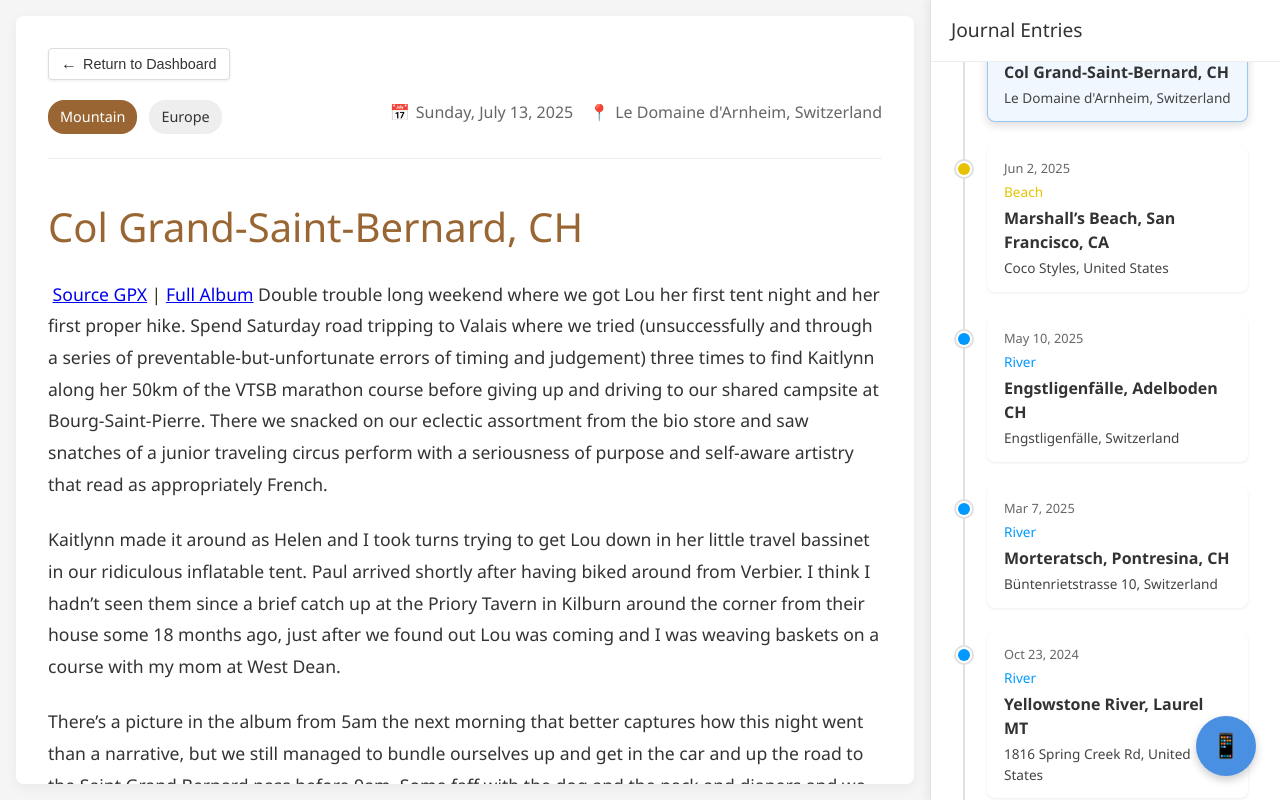
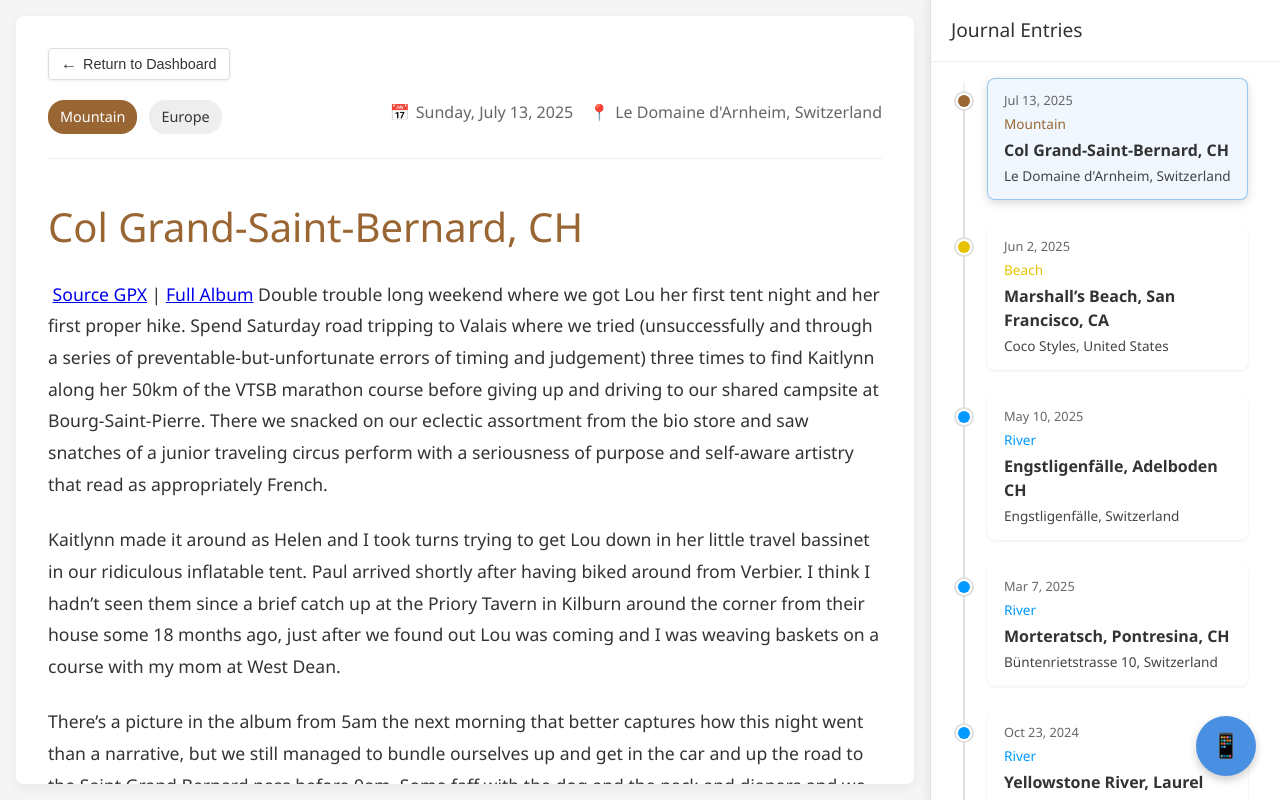
Before and after one commit to loganrhyne/nfc-collection, a React (Create React App) app in the folder dashboard-ui/: page / in a window 1280 px wide. Both pictures are taken after a click on the element 1117 px from the left and 158 px from the top of the page. Built offline with nearby package versions, Linux system fonts and the light colour scheme.

Commit message:
refactor side panel

```diff
--- a/dashboard-ui/src/components/entry/EntryView.js
+++ b/dashboard-ui/src/components/entry/EntryView.js
@@ -222,12 +222,13 @@ const NoEntryMessage = styled.div`
 const RightColumn = styled.div`
   width: 350px;
   height: 100%;
-  overflow-y: auto;
-  padding: 0;
+  display: flex;
+  flex-direction: column;
   background-color: #fff;
   border-left: 1px solid #e0e0e0;
   box-shadow: -4px 0 8px rgba(0, 0, 0, 0.05);
   z-index: 1;
+  overflow: hidden; /* Remove scrolling from the container itself */
 `;
 
 const SectionTitle = styled.h2`
@@ -238,9 +239,14 @@ const SectionTitle = styled.h2`
   border-bottom: 1px solid #eee;
   background-color: #fff;
   font-weight: 500;
-  position: sticky;
-  top: 0;
   z-index: 10;
+  flex: 0 0 auto; /* Don't allow this to shrink or grow */
+`;
+
+const TimelineContentContainer = styled.div`
+  flex: 1;
+  overflow-y: auto; /* Only this container scrolls */
+  padding: 16px;
 `;
 
 const EntryView = ({ entryId, onReturn }) => {
@@ -405,9 +411,9 @@ const EntryView = ({ entryId, onReturn }) => {
 
       <RightColumn id="entry-timeline-container">
         <SectionTitle>Journal Entries</SectionTitle>
-        <div style={{ padding: '16px' }}>
+        <TimelineContentContainer>
           <VerticalTimeline onEntrySelect={handleEntrySelect} />
-        </div>
+        </TimelineContentContainer>
       </RightColumn>
     </EntryViewContainer>
   );
--- a/dashboard-ui/src/components/timeline/VerticalTimeline.js
+++ b/dashboard-ui/src/components/timeline/VerticalTimeline.js
@@ -4,9 +4,8 @@ import { useData } from '../../context/DataContext';
 import colorScheme from '../../utils/colorScheme';
 
 const TimelineContainer = styled.div`
-  height: calc(100% - 16px);
-  overflow-y: auto;
-  padding: 20px 16px 20px 0;
+  height: 100%;
+  padding: 0 16px 20px 0;
 `;
 
 // Main timeline layout
@@ -172,7 +171,7 @@ const VerticalTimeline = ({ onEntrySelect }) => {
     }
   }, [selectedEntry, onEntrySelect]);
 
-  // Scroll to position selected entry in the middle of the viewport
+  // Scroll to position selected entry in the viewport
   useEffect(() => {
     // Only proceed if we have a selected entry
     if (!selectedEntry) return;
@@ -187,54 +186,40 @@ const VerticalTimeline = ({ onEntrySelect }) => {
           return;
         }
 
-        // Get the container and its dimensions
-        const container = timelineContainerRef.current;
-        if (!container) return;
+        // Get the scrollable container (which is now the parent TimelineContentContainer)
+        const scrollContainer = document.querySelector('#entry-timeline-container > div:last-child');
+        if (!scrollContainer) {
+          console.log('Could not find scrollable container');
+          return;
+        }
+
+        // Ensure we're targeting the right container
+        console.log('Found scroll container:', scrollContainer);
 
         // Get dimensions needed for calculation
-        const containerHeight = container.clientHeight;
+        const containerHeight = scrollContainer.clientHeight;
         const entryHeight = selectedElement.offsetHeight;
 
-        // Get the header element (SectionTitle in EntryView.js)
-        let headerElement = document.querySelector('#entry-timeline-container > h2');
+        // Calculate the offset to center the entry in the viewport
+        const middleOffset = (containerHeight / 2) - (entryHeight / 2);
 
-        // If we can't find it directly, try a more general selector for the sticky header
-        if (!headerElement) {
-          const containerParent = document.querySelector('.timeline-container')?.parentNode;
-          if (containerParent) {
-            headerElement = containerParent.querySelector('h2');
-          }
-        }
+        console.log(`Container height: ${containerHeight}, Entry height: ${entryHeight}, Offset: ${middleOffset}`);
 
-        const headerHeight = headerElement ? headerElement.offsetHeight : 0;
-        console.log('Header element found:', !!headerElement);
+        // Get the element's position relative to the scrollable container
+        const entryRect = selectedElement.getBoundingClientRect();
+        const containerRect = scrollContainer.getBoundingClientRect();
+        const relativeTop = entryRect.top - containerRect.top;
 
-        // Calculate the offset needed to position the entry in the middle
-        // Formula: Middle of container - Half of entry height - header height - header padding
-        const headerPadding = 16; // From the padding in EntryView.js
-        const middleOffset = (containerHeight / 2) - (entryHeight / 2) - headerHeight - headerPadding;
+        // Calculate the ideal scroll position
+        const idealScrollTop = scrollContainer.scrollTop + relativeTop - middleOffset;
 
-        console.log(`Container height: ${containerHeight}, Entry height: ${entryHeight}, Header height: ${headerHeight}, Header padding: ${headerPadding}, Offset: ${middleOffset}`);
-
-        // First scroll the entry to the top of the view
-        selectedElement.scrollIntoView({
-          behavior: 'smooth',
-          block: 'start',
-          inline: 'nearest'
+        // Scroll to the ideal position
+        scrollContainer.scrollTo({
+          top: idealScrollTop,
+          behavior: 'smooth'
         });
 
-        // After the initial scroll, adjust to center the entry
-        setTimeout(() => {
-          if (container) {
-            // Scroll up by middle offset to center the entry
-            container.scrollBy({
-              top: -middleOffset,
-              behavior: 'smooth'
-            });
-
-            console.log(`Centering entry with offset: ${-middleOffset}px`);
-          }
-        }, 300);
+        console.log(`Scrolling to position: ${idealScrollTop}px`);
 
       } catch (error) {
         console.error('Error during timeline scrolling:', error);
```
